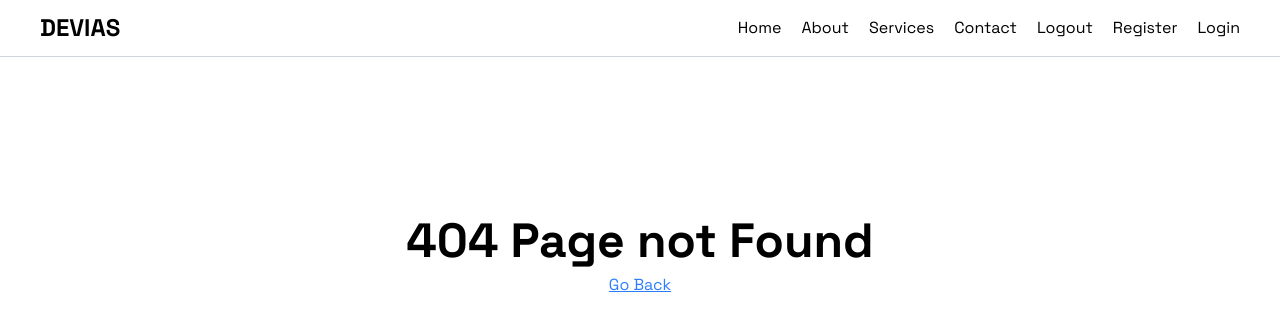
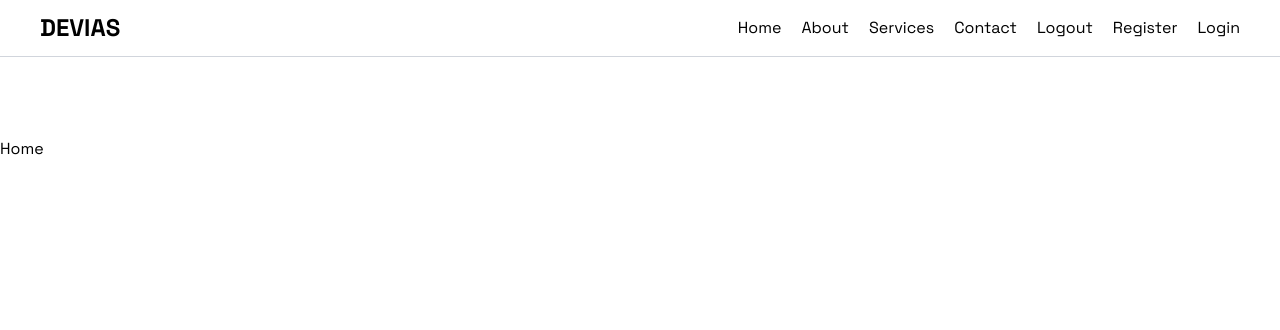
Before and after one commit to elishabhatti/e-commerce-with-mern, a React (Vite) app in the folder client/: page / in a window 1280 px wide. Before the commit this address had no page. Shown: the top 330 px of the page. Built offline with nearby package versions, Linux system fonts and the light colour scheme.

Commit message:
added home page

```diff
--- a/client/src/App.jsx
+++ b/client/src/App.jsx
@@ -6,6 +6,7 @@ import Navbar from "./components/Navbar";
 import ContactUs from "./pages/ContactUs";
 import Page404 from "./pages/Page404";
 import AboutUs from "./pages/AboutUs";
+import Home from "./Home";
 
 const App = () => {
   return (
@@ -17,6 +18,7 @@ const App = () => {
           <Route path="/login" element={<LoginUser />} />
           <Route path="/contact" element={<ContactUs />} />
           <Route path="/about" element={<AboutUs />} />
+          <Route path="/" element={<Home />} />
           <Route path="*" element={<Page404 />} />
         </Routes>
       </BrowserRouter>
--- /dev/null
+++ b/client/src/Home.jsx
@@ -0,0 +1,9 @@
+import React from 'react'
+
+const Home = () => {
+  return (
+    <div>Home</div>
+  )
+}
+
+export default Home
```
